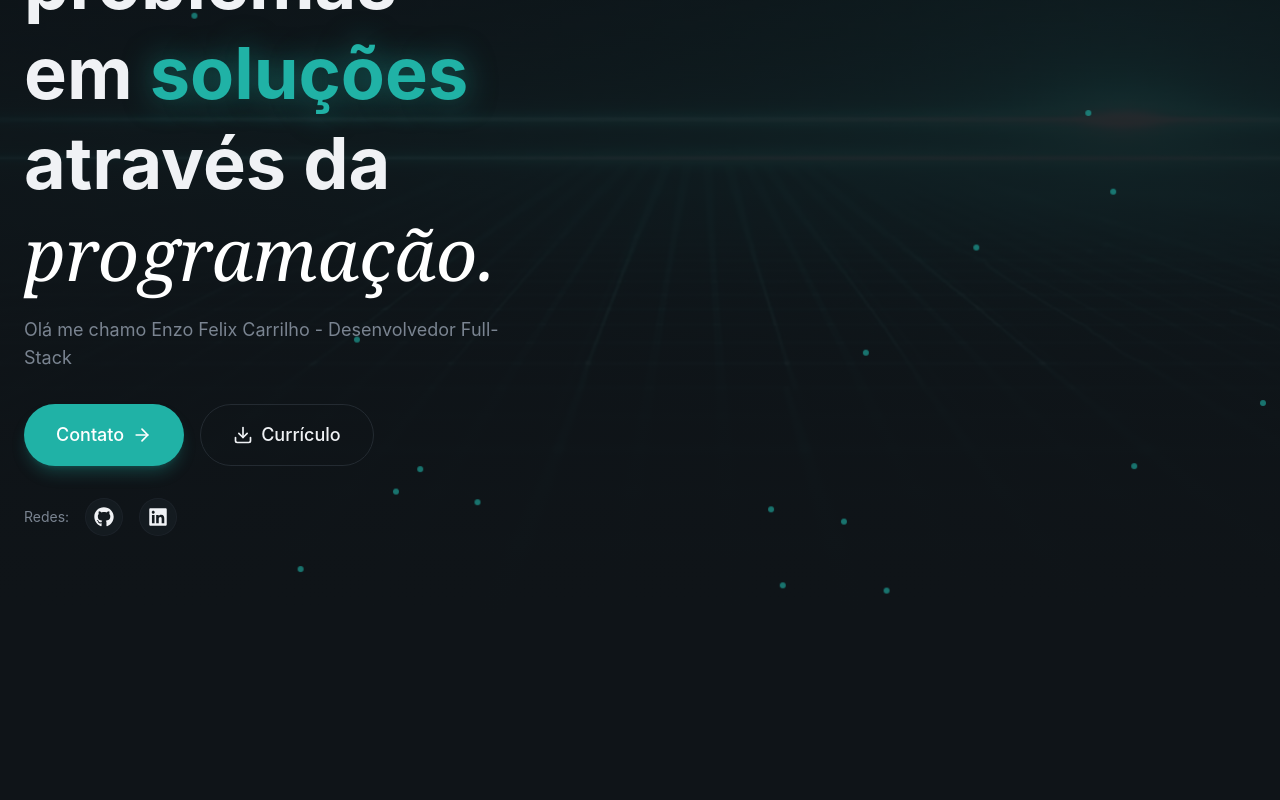
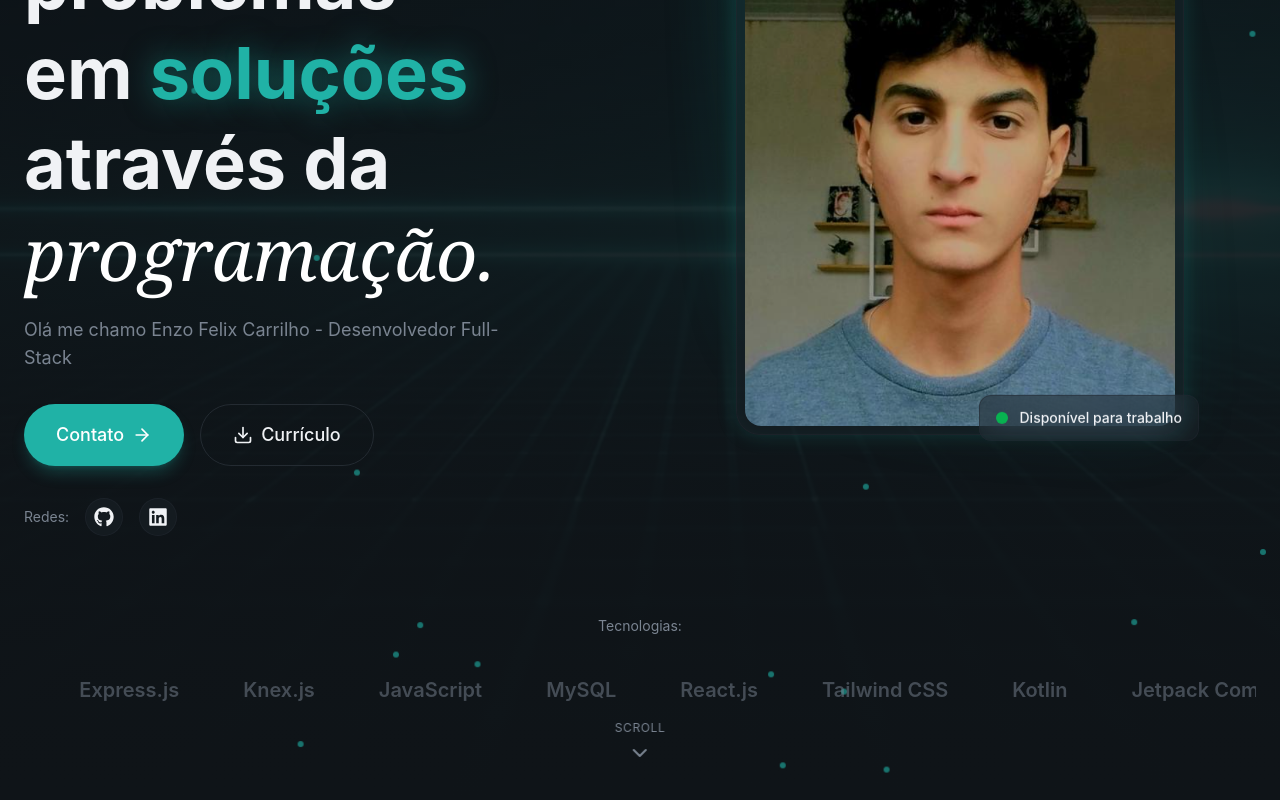
Before and after one commit to EnzoCarrilho/portifolio_react_tailwind, a React (Vite) app: page / in a window 1280 px wide. Shown: the part 350-1150 px from the top of the page. Before the commit the page ends 966 px from the top, so only its background shows below. Built offline with nearby package versions, Linux system fonts and the light colour scheme.

Commit message:
feat: Adiciona seção Hero completa

```diff
--- a/src/index.css
+++ b/src/index.css
@@ -57,6 +57,12 @@
     text-shadow: 0 0 30px
       color-mix(in srgb, var(--color-primary) 50%, transparent)
   }
+
+   .glow-border{
+    box-shadow: 0 0 20px
+       color-mix(in srgb, var(--color-primary) 20%, transparent),
+      inset 0 0 20px color-mix(in srgb, var(--color-primary) 5%, transparent)
+  }
 }
 
 @layer utilities {
@@ -89,8 +95,35 @@
     }
   }
 
+  @keyframes float {
+    0%,
+    100% {
+      transform: translateY(0);
+    }
+    50% {
+      transform: translateY(-10px);
+    }
+  }
+
+  @keyframes marquee {
+    0% {
+      transform: translateX(0);
+    }
+    100% {
+      transform: translatex(-50%);
+    }
+  }
+
   .animate-fade-in {
     animation: fade-in 0.8s ease-out both;
+  }
+
+  .animate-float {
+    animation: float 4s ease-in-out infinite;
+  }
+
+  .animate-marquee {
+    animation: marquee 30s linear infinite;
   }
 
    .animation-delay-100 {
--- a/src/layout/Navbar.jsx
+++ b/src/layout/Navbar.jsx
@@ -1,6 +1,6 @@
 import { Button } from "@/components/Button"
 import { Menu, X } from "lucide-react"
-import { useState } from "react"
+import { useEffect, useState } from "react"
 
 const navLinks = [
     {href: "#about", label: "Sobre"},
@@ -12,8 +12,24 @@
 
 export const Navbar = () => {
     const [isMobileMenuOpen, setIsMobileMenuOpen] = useState(false)
+    const [isScrolled, setIsScrolled] = useState(false)
+
+    useEffect(() => {
+        const handleScroll = () => {
+           setIsScrolled(window.scrollY > 50)
+        }
+
+        window.addEventListener("scroll", handleScroll)
+
+        return () => window.removeEventListener("scroll", handleScroll)
+    }, []);
+
     return (
-        <header className="fixed top-0 left-0 right-0 bg-transparent py-5 z-50">
+        <header
+            className={`fixed top-0 left-0 right-0 transition-all duration-500 ${
+                isScrolled ? "glass-strong py-3" : "bg-transparent py-5"
+            }  z-50`}
+        >
           <nav className="container mx-auto px-6 flex items-center justify-between">
             <a
                 href="#"
--- a/src/sections/Hero.jsx
+++ b/src/sections/Hero.jsx
@@ -1,7 +1,21 @@
 import {Button} from '@/components/Button';
-import { ArrowRight } from 'lucide-react';
+import { ArrowRight, ChevronDown } from 'lucide-react';
 import { FaGithub, FaLinkedin } from "react-icons/fa";
 import { AnimatedBorderButton } from '../components/AnimatedBorderButton';
+
+const skills = [
+    "Node.js",
+    "Express.js",
+    "Knex.js",
+    "JavaScript",
+    "MySQL",
+    "React.js",
+    "Tailwind CSS",
+    "Kotlin",
+    "Jetpack Compose",
+    "Git",
+    "GitHub"
+]
 
 export const Hero = () => {
     return (
@@ -83,7 +97,61 @@
                         </div>
                     </div>
                     {/* Right Column - Profile Image */}
+                    <div className='relative animate-fade-in animation-delay-300'>
+                        {/* Profile Image */}
+                       <div className='relative max-w-md mx-auto'>
+                            <div
+                                className='absolute inset-0 rounded-3xl bg-gradient-to-br
+                                from-primary/30 via-transparent to-primary/10 blur-2xl
+                                animate-pulse'/>
+
+                                <div className='relative glass rounded-3xl p-2 glow-border'>
+                                    <img
+                                        src="/profile-photo.png"
+                                        alt="Enzo Carrilho"
+                                        className='w-full aspect-[4/5] object-cover rounded-2xl'
+                                    />
+
+                                {/* Floating Badge */}
+                                <div className='absolute -bottom-4 -right-4 glass rounded-xl px-4 py-3 animate-float'>
+                                    <div className='flex items-center gap-3'>
+                                        <div className='w-3 h-3 bg-green-500 rounded-full animate-pulse'/>
+                                        <span className='text-sm font-medium'>
+                                            Disponível para trabalho
+                                        </span>
+                                    </div>
+                                </div>
+                                {/* Stats Badge */}
+
+                                </div>
+                        </div>
+                    </div>
                 </div>
+                {/* Skills Section */}
+                <div className='mt-20 animate-fade-in animation-delay-600'>
+                    <p className='text-sm text-muted-foreground mb-6 text-center'>
+                        Tecnologias:
+                    </p>
+                    <div className='relative overflow-hidden'>
+                        <div className='flex animate-marquee'>{[...skills, ...skills].map((skill, index) => (
+                            <div key={index} className='flex-shrink-0 px-8 py-4'>
+                                <span className='text-xl font-semibold text-muted-foreground/50 hover:text-muted-foreground transition-colors'>
+                                    {skill}
+                                </span>
+                            </div>
+                        ))}</div>
+                    </div>
+                </div>
+            </div>
+
+            <div className='absolute bottom-8 left-1/2 -translate-x-1/2 animate-fade-in animation-delay-800'>
+                <a
+                    href="#about"
+                    className='flex flex-col items-center gap-2 text-muted-foreground hover:text-primary transition-colors group'
+                >
+                    <span className='text-xs uppercase tracking-wider'>Scroll</span>
+                    <ChevronDown className='w-6 h-6 animate-bounce'/>
+                </a>
             </div>
         </section>
     )
```
Also changed, not shown: public/profile-photo.png (added).
